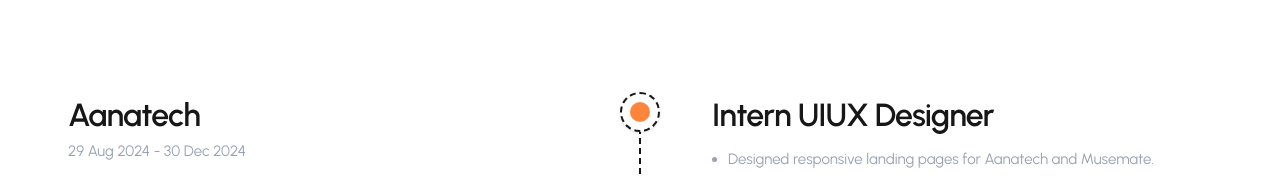
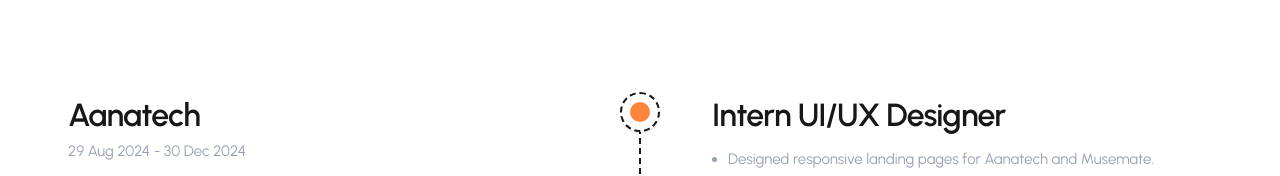
Before and after one commit to anushkaakhare/anushkaakhare, a Next.js app: page / in a window 1280 px wide. Shown: the part 2406-2582 px from the top of the page. Built offline with nearby package versions, Linux system fonts and the light colour scheme.

Commit message:
web site done

```diff
--- a/src/views/home/experience.tsx
+++ b/src/views/home/experience.tsx
@@ -17,7 +17,7 @@
     id: 1,
     company: "Aanatech",
     period: "29 Aug 2024 - 30 Dec 2024",
-    role: "Intern UIUX Designer",
+    role: "Intern UI/UX Designer",
     description:
       "Designed responsive landing pages for Aanatech and Musemate.\nRedesigned the Pureblue AI website with improved visual hierarchy and interface structure.\nDesigned Slotify, a desktop slot-booking application focused on simplifying the booking experience.\nCreated user flows, wireframes, and high-fidelity interfaces based on project requirements",
     dotColor: "orange",
--- a/src/views/home/hero.tsx
+++ b/src/views/home/hero.tsx
@@ -184,7 +184,7 @@
                 initial={{ opacity: 0, y: 45, scale: 0.95 }}
                 animate={{ opacity: 1, y: 0, scale: 1 }}
                 transition={{ duration: 1.0, ease: [0.16, 1, 0.3, 1], delay: 0.32 }}
-                className="absolute bottom-0 left-1/2 -translate-x-1/2 pointer-events-none z-10 w-[220px] h-[280px] sm:w-[270px] sm:h-[340px] md:w-[300px] md:h-[380px] lg:w-[340px] lg:h-[430px] xl:w-[420px] xl:h-[470px] 2xl:w-[500px] 2xl:h-[480px]"
+                className="absolute bottom-0 left-1/2 -translate-x-1/2 pointer-events-none z-10 w-[220px] h-[280px] sm:w-[270px] sm:h-[340px] md:w-[300px] md:h-[380px] lg:w-[320px] lg:h-[480px] xl:w-[420px] xl:h-[470px] 2xl:w-[500px] 2xl:h-[480px]"
               >
                 <Image
                   src="/anushka-hero.png"
```
